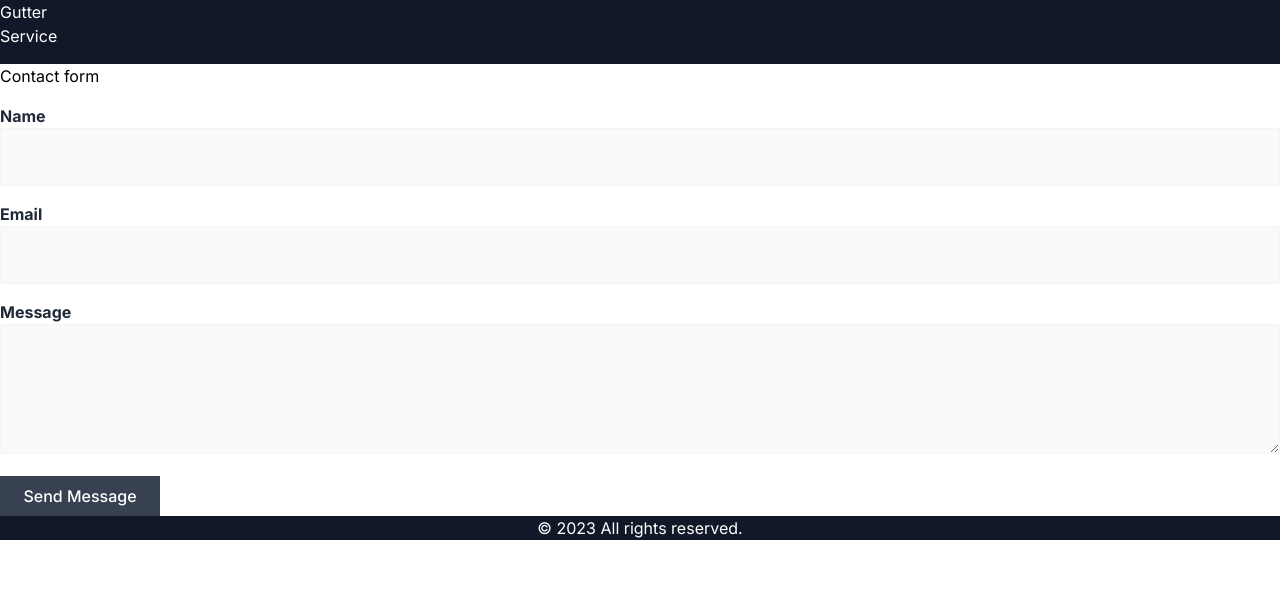
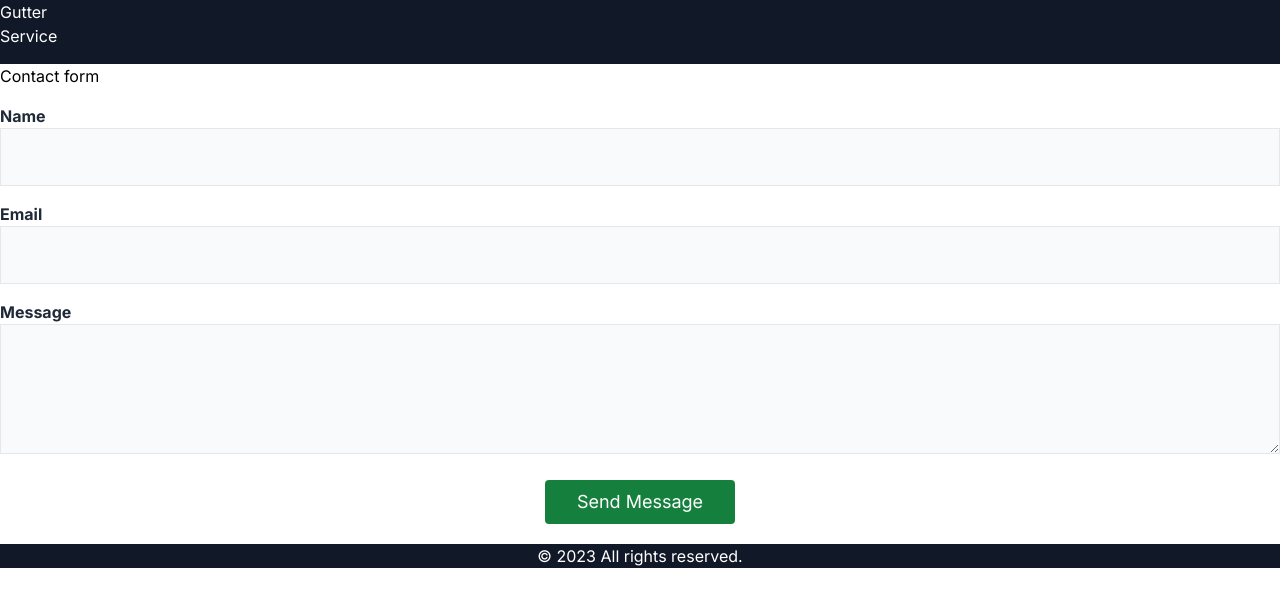
Before and after one commit to hannakozak/gutter-service, a Next.js app: page /contact in a window 1280 px wide. Shown: the top 606 px of the page. Built offline with nearby package versions, Linux system fonts and the light colour scheme; a web font is replaced by a local one.

Commit message:
style: contact form

```diff
--- a/src/app/page.tsx
+++ b/src/app/page.tsx
@@ -27,15 +27,12 @@ export default function Home({ searchParams }: SearchParamProps) {
 				/>
 			</div>
 			<Feature />
-
 			<Link href="/?show=true">
 				<button className="mx-auto mb-5 flex rounded border-0 bg-green-700 px-8 py-2 text-lg text-white hover:bg-green-900 focus:outline-none">
 					Contact us
 				</button>
 			</Link>
-
 			<PhotoBanner />
-
 			<Testimonials />
 		</main>
 	);
--- a/src/ui/Modal.tsx
+++ b/src/ui/Modal.tsx
@@ -1,25 +1,10 @@
-import Link from "next/link";
 import { Contact } from "./contact/contact";
 
 export const Modal = () => {
 	return (
-		<div className="fixed inset-0 z-10 flex h-full w-full items-center justify-center overflow-y-auto bg-gray-600 bg-opacity-50">
-			<div className="w-96 rounded-md border bg-white p-8 shadow-lg">
-				<div className="text-center">
-					<div className="mt-2 px-7 py-3">
-						<div className="text-lg text-gray-500">
-							<Contact />
-						</div>
-					</div>
-					<div className="mt-4 flex justify-center">
-						<Link
-							href="/"
-							className="rounded-md bg-blue-500 px-4 py-2 text-base font-medium text-white shadow-sm hover:bg-gray-400 focus:outline-none focus:ring-2 focus:ring-gray-300"
-						>
-							Close
-						</Link>
-					</div>
-				</div>
+		<div className="fixed inset-0 z-10 flex h-full w-full items-center justify-center overflow-y-auto bg-gray-800 bg-opacity-50">
+			<div className="rounded-md border bg-white p-8 shadow-lg sm:w-[400px]">
+				<Contact />
 			</div>
 		</div>
 	);
--- a/src/ui/contact/contact.tsx
+++ b/src/ui/contact/contact.tsx
@@ -1,5 +1,6 @@
 "use client";
 
+import { useRouter } from "next/navigation";
 import { type FormEvent } from "react";
 
 export type FormData = {
@@ -8,9 +9,9 @@ export type FormData = {
 	message: string;
 };
 export const Contact = () => {
+	const router = useRouter();
 	async function handleSubmit(event: FormEvent<HTMLFormElement>) {
 		event.preventDefault();
-
 		const formData = new FormData(event.currentTarget);
 
 		try {
@@ -27,6 +28,7 @@ export const Contact = () => {
 			console.log(responseData["message"]);
 
 			alert("Message successfully sent");
+			router.push("/");
 		} catch (err) {
 			console.error(err);
 			alert("Error, please try resubmitting the form");
@@ -43,8 +45,9 @@ export const Contact = () => {
 					minLength={3}
 					maxLength={150}
 					required
-					className=" border border-gray-100 bg-gray-50 p-4 "
+					className=" border border-gray-200 bg-gray-50 p-4 "
 					autoComplete="off"
+					name="name"
 					id="name"
 				/>
 			</div>
@@ -57,9 +60,10 @@ export const Contact = () => {
 					minLength={5}
 					maxLength={150}
 					required
-					className=" border border-gray-100 bg-gray-50 p-4 "
+					className=" border border-gray-200 bg-gray-50 p-4 "
 					autoComplete="off"
 					id="email"
+					name="email"
 				/>
 			</div>
 			<div>
@@ -72,12 +76,12 @@ export const Contact = () => {
 					minLength={10}
 					maxLength={500}
 					name="message"
-					className="w-full border border-gray-100 bg-gray-50 p-4 "
+					className="w-full border border-gray-200 bg-gray-50 p-4 "
 				/>
 			</div>
 			<button
 				type="submit"
-				className="mt-4 w-40 bg-gray-700 px-4 py-2 font-medium text-white disabled:bg-gray-400 disabled:text-gray-100"
+				className="mx-auto my-5 flex rounded border-0 bg-green-700 px-8 py-2 text-lg text-white hover:bg-green-900 focus:outline-none"
 			>
 				Send Message
 			</button>
```
